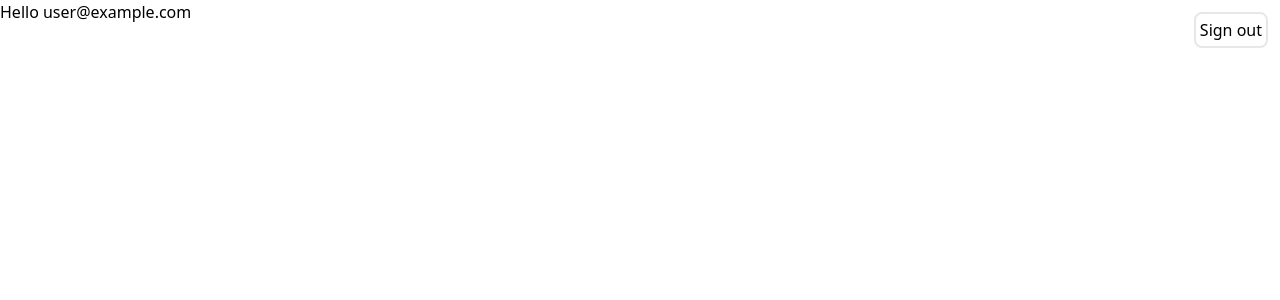
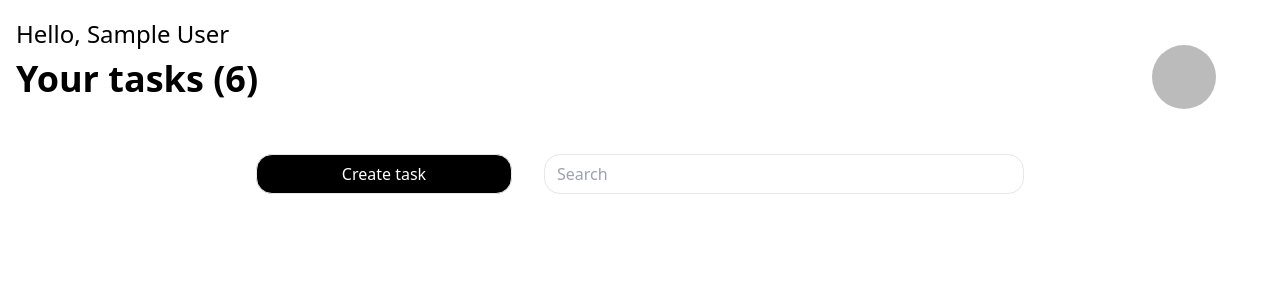
Before and after one commit to d-stoianov/task-manager, a React (Vite) app: page / in a window 1280 px wide. Shown: the top 300 px of the page. Built offline with nearby package versions, Linux system fonts and the light colour scheme; no server answers; sample sign-in values are in the browser's storage.

Commit message:
Make layout for main section.

```diff
--- a/src/assets/css/global.css
+++ b/src/assets/css/global.css
@@ -4,4 +4,5 @@
 
 #root {
     height: 100vh;
+    @apply sm:max-w-[640px] md:max-w-[768px] lg:max-w-[1024px] xl:max-w-[1280px] mx-auto p-4
 }
--- a/src/components/Header.jsx
+++ b/src/components/Header.jsx
@@ -1,24 +1,47 @@
 import { auth } from "../config/firebase"
 import { signOut } from "firebase/auth"
+import { useState } from "react"
 
 async function logout() {
     try {
         await signOut(auth)
-        // redirect to login
     } catch (error) {
         console.error(error)
     }
 }
 
 function Header() {
+    const [isMenuOpened, setIsMenuOpened] = useState(false)
 
     return (
-        <button
-            className="absolute top-3 right-3 border-2 p-1 rounded-lg"
-            onClick={logout}
-        >
-            Sign out
-        </button>
+        <header className="flex w-full items-center justify-between">
+            <div className="flex flex-col justify-center">
+                <h3 className="md:text-[1.5rem]">
+                    Hello,{" "}
+                    {auth?.currentUser?.displayName || auth?.currentUser?.email}
+                </h3>
+                <h1 className="md:text-[2.25rem] font-bold">Your tasks (6)</h1>
+            </div>
+            <div className="flex items-center justify-start w-[4.25rem] md:w-[10rem] flex-col gap-2 h-[2rem]">
+                <button onClick={() => setIsMenuOpened(!isMenuOpened)}>
+                    <img
+                        className="rounded-[50%] w-[3rem] md:w-[4rem]"
+                        src={auth?.currentUser?.photoURL}
+                    />
+                </button>
+
+                <div className="text-xs md:text-lg flex items-center">
+                    {isMenuOpened && (
+                        <button
+                            className="rounded-lg border hover:bg-slate-200 px-2"
+                            onClick={logout}
+                        >
+                            Sign out
+                        </button>
+                    )}
+                </div>
+            </div>
+        </header>
     )
 }
 
--- /dev/null
+++ b/src/components/Main.jsx
@@ -0,0 +1,29 @@
+import { useNavigate } from "react-router-dom"
+
+function Main() {
+    const navigate = useNavigate()
+
+    return (
+        <main className="flex w-full my-[3rem]">
+            <div className="flex w-full items-center justify-center gap-[1rem] md:gap-[2rem]">
+                <div>
+                    <button
+                        onClick={() => navigate("/create")}
+                        className="w-[7rem] md:w-[16rem] h-[2.5rem] px-3 border rounded-2xl bg-black text-white"
+                    >
+                        Create task
+                    </button>
+                </div>
+                <div>
+                    <input
+                        className="w-[14rem] md:w-[30rem] h-[2.5rem] px-3 border rounded-2xl bg-white"
+                        type="text"
+                        placeholder="Search"
+                    />
+                </div>
+            </div>
+        </main>
+    )
+}
+
+export default Main
--- a/src/routes/root.jsx
+++ b/src/routes/root.jsx
@@ -1,11 +1,11 @@
 import Header from "../components/Header"
-import { auth } from "../config/firebase"
+import Main from "../components/Main"
 
 function Root() {
     return (
         <>
             <Header />
-            <p>Hello {auth?.currentUser?.email}</p>
+            <Main />
         </>
     )
 }
```
